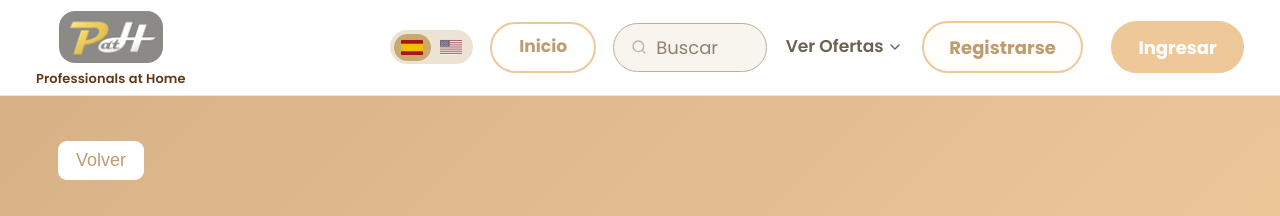
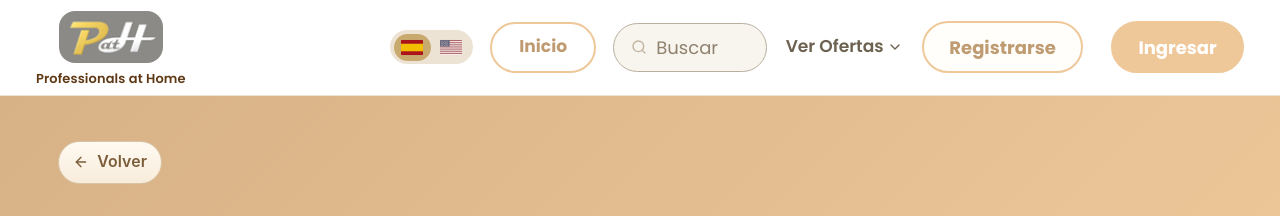
Before and after one commit to nicogomez94/job-application, a React (Vite) app in the folder frontend/: page /jobs in a window 1280 px wide. Shown: the top 216 px of the page. Built offline with nearby package versions, Linux system fonts and the light colour scheme; no server answers.

Commit message:
boton volver

```diff
--- a/frontend/src/pages/JobSearch.jsx
+++ b/frontend/src/pages/JobSearch.jsx
@@ -1,9 +1,11 @@
 import { useEffect, useMemo, useState } from 'react';
-import { Link, useNavigate, useSearchParams } from 'react-router-dom';
+import { Link, useSearchParams } from 'react-router-dom';
+import { ArrowLeft } from 'lucide-react';
 import toast from 'react-hot-toast';
 import { categoryService, jobOfferService, userService } from '../services';
 import { BACKEND_BASE_URL } from '../services/apiBaseUrl';
 import { useAuthStore } from '../context/authStore';
+import '../components/BackToDashboardButton.css';
 import './JobSearch.css';
 
 const toAssetUrl = (assetPath) => {
@@ -27,7 +29,6 @@ const formatSalary = (min, max, period) => {
 };
 
 export default function JobSearch() {
-  const navigate = useNavigate();
   const { isAuthenticated, userType } = useAuthStore();
   const [searchParams, setSearchParams] = useSearchParams();
   const getFiltersFromParams = () => ({
@@ -168,14 +169,10 @@ export default function JobSearch() {
       <div style={{ background: 'linear-gradient(135deg, var(--primary-600) 0%, var(--primary-500) 100%)', padding: '2.5rem 0' }}>
         <div style={{ maxWidth: '1200px', margin: '0 auto', padding: '0 1rem', color: '#fff' }}>
           <div style={{ display: 'flex', justifyContent: 'flex-start', gap: '0.75rem', marginBottom: '1rem' }}>
-            <button
-              type="button"
-              className="btn"
-              onClick={() => navigate('/')}
-              style={{ background: '#fff', color: 'var(--primary-700)' }}
-            >
-              Volver
-            </button>
+            <Link to="/" className="back-dashboard-btn" style={{ marginBottom: 0 }}>
+              <ArrowLeft size={16} />
+              <span>Volver</span>
+            </Link>
           </div>
           <h1 style={{ fontSize: '3rem', marginBottom: '0.5rem' }}>Buscar Profesión</h1>
           <p style={{fontSize: '1.2rem', opacity: 0.9, color : '#f7f7f7' }}>Encontrá ofertas activas y postulá en pocos pasos.</p>
```
